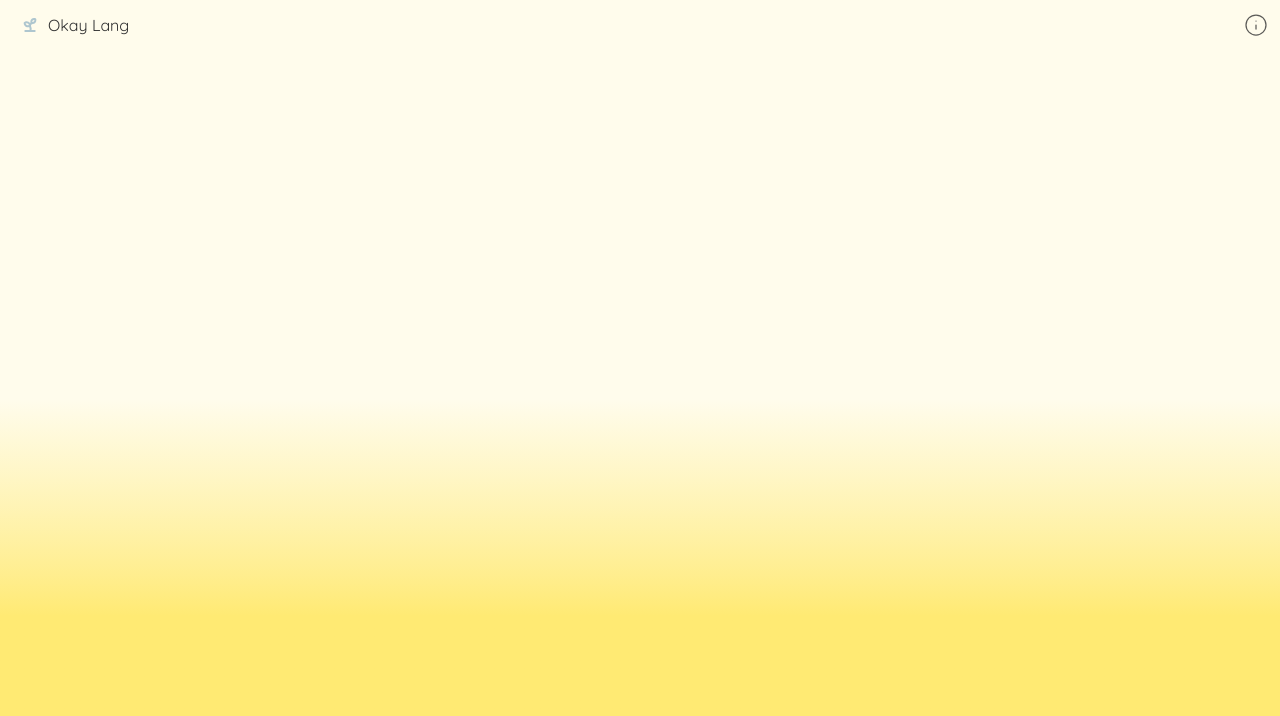
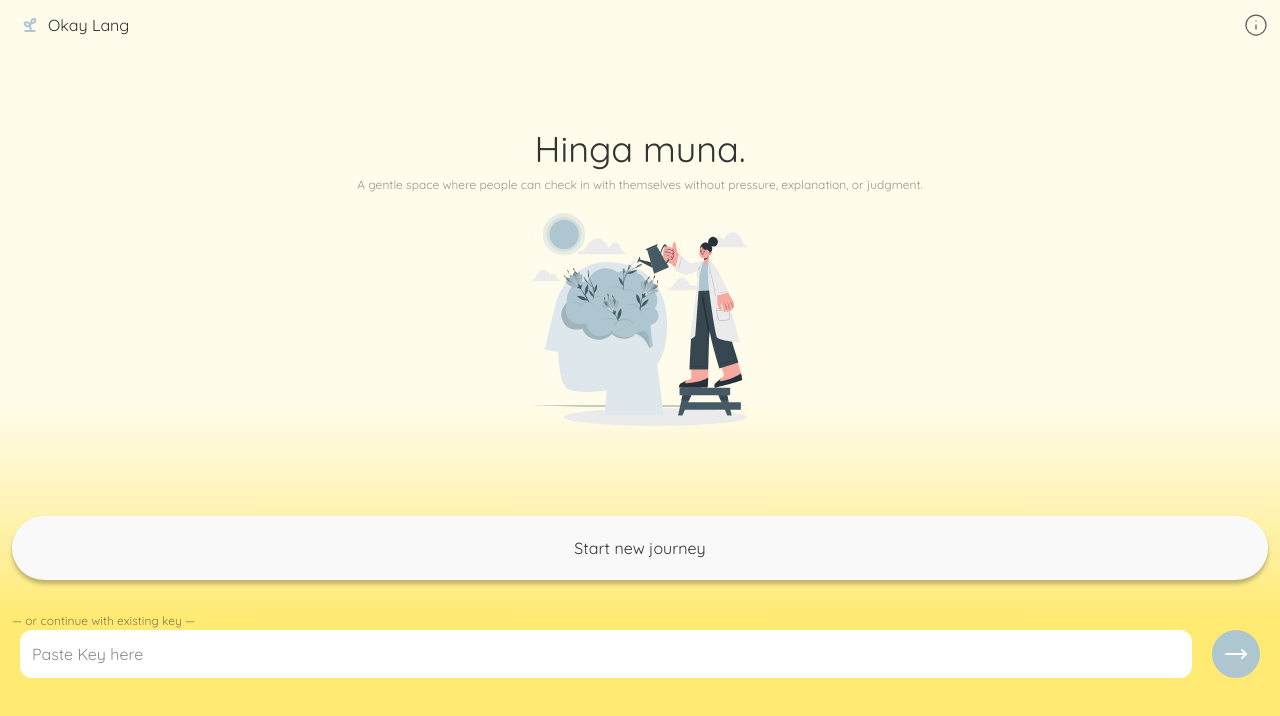
Before and after one commit to Lance19Kent/Okay-Lang, a Next.js app in the folder okay-lang-app/: page / in a window 1280 px wide. Shown: the top 716 px of the page. Built offline with nearby package versions, Linux system fonts and the light colour scheme.

Commit message:
Landing Page done

```diff
--- a/okay-lang-app/app/page.tsx
+++ b/okay-lang-app/app/page.tsx
@@ -1,7 +1,18 @@
+"use client";
+import { useState } from "react";
+
 
 export default function LandingPage() {
+
+  const [key, setKey] = useState("");
+
+  const handleSubmit = (e: React.FormEvent)=>{
+    e.preventDefault();
+    console.log("Key:", key);
+  }
+
   return (
-    <main className="min-h-screen bg-linear-to-b from-[#FFFCEC] from-50% to-[#FFEA73] to-77% flex flex-col items-center">
+    <main className="min-h-screen bg-linear-to-b from-[#FFFCEC] from-50% to-[#FFEA73] to-77% flex flex-col items-center gap-18">
       {/* Logo Icons */}
       <header className="w-full h-12.5 p-3 flex items-center justify-between">
         <div className="flex items-center">
@@ -12,8 +23,36 @@ export default function LandingPage() {
       </header>
 
       {/* Main Body */}
-      <div className="">
+      <div className=" w-full flex flex-col items-center px-3">
+        <h1 className="text-[36px] text-[#333333]">Hinga muna.</h1>
+        <p className="text-[12px] text-[#333333] opacity-50 text-center">A gentle space where people can check in with themselves without pressure, explanation, or judgment.</p>
+        <img src="/svg/landing-vector.svg"></img>
+      </div>
 
+      {/* Buttons */}
+      <div className="w-full px-3 flex flex-col gap-8">
+        <button className="w-full bg-[#F9F9F9] py-5 text-[#333333] rounded-[124px] shadow-[0px_4px_4px_0px_rgba(0,0,0,0.25)] active:shadow-none active:translate-y-0.5 transition-all">
+          Start new journey
+        </button>
+
+        <form onSubmit={handleSubmit}>
+          <p className="text-[12px] text-[#333333] opacity-60">— or continue with existing key —</p>
+          <div className="flex gap-5 px-2">
+            <input
+            type="text"
+            placeholder="Paste Key here"
+            value={key}
+            onChange={(e) => setKey(e.target.value)}
+            className="w-full bg-white rounded-xl p-3">
+            </input>
+            <button type="submit" className="p-3 rounded-full bg-[#AEC6CF]">
+                <svg width="24" height="24" viewBox="0 0 24 24" fill="none" xmlns="http://www.w3.org/2000/svg">
+                  <path d="M18 8L22 12L18 16" stroke="white" stroke-width="2" stroke-linecap="round" stroke-linejoin="round"/>
+                  <path d="M2 12H22" stroke="white" stroke-width="2" stroke-linecap="round" stroke-linejoin="round"/>
+              </svg>
+            </button>
+          </div>
+        </form>
       </div>
     </main>
   );
```
Also changed, not shown: okay-lang-app/public/svg/landing-vector.svg (added).
